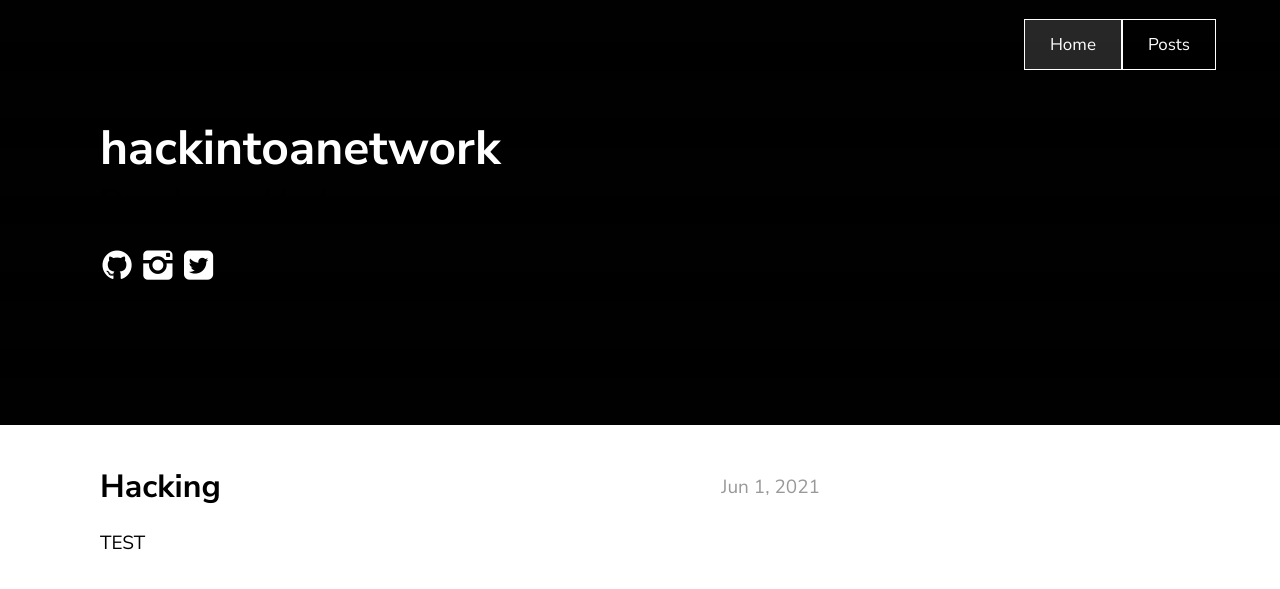
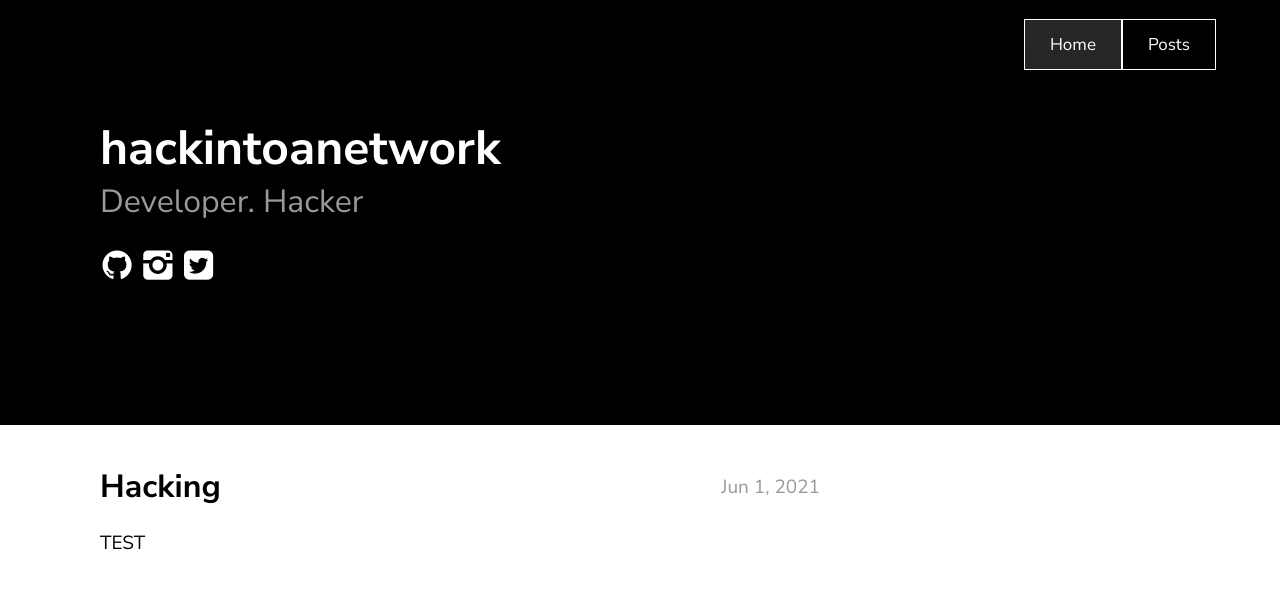
Before and after one commit to Developers-Official/hackintoanetwork.github.io, a Jekyll site: the page built from index.md, in a window 1280 px wide. Shown: the top 589 px of the page. Built offline with Jekyll 4.4.1, drawn with Linux system fonts in a browser that asks for light colours.

Commit message:
Update style.scss

```diff
--- a/assets/css/style.scss
+++ b/assets/css/style.scss
@@ -56,7 +56,7 @@
     background-image: url('{{ site.baseurl }}/assets/textures/black.jpg');
 
     h2 {
-        color: #000;
+        color: #999;
     }
 }
 
```
